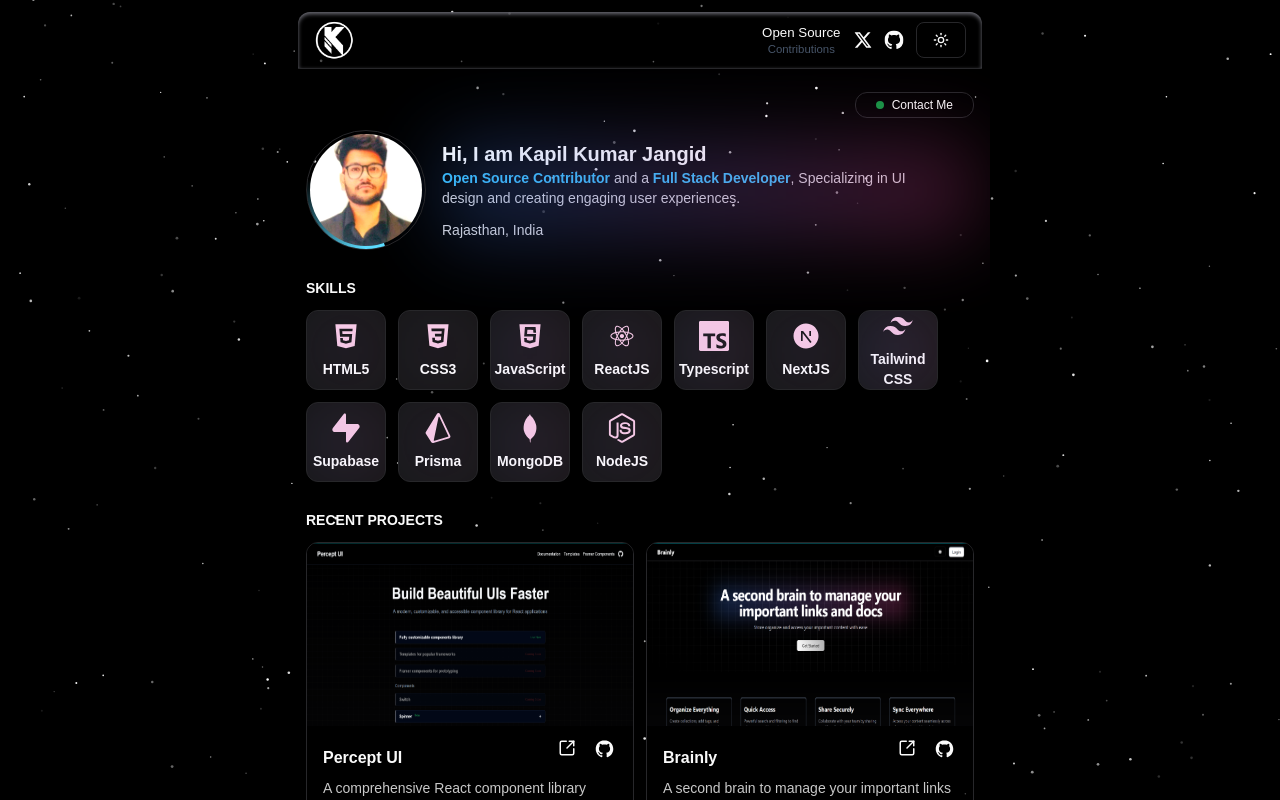
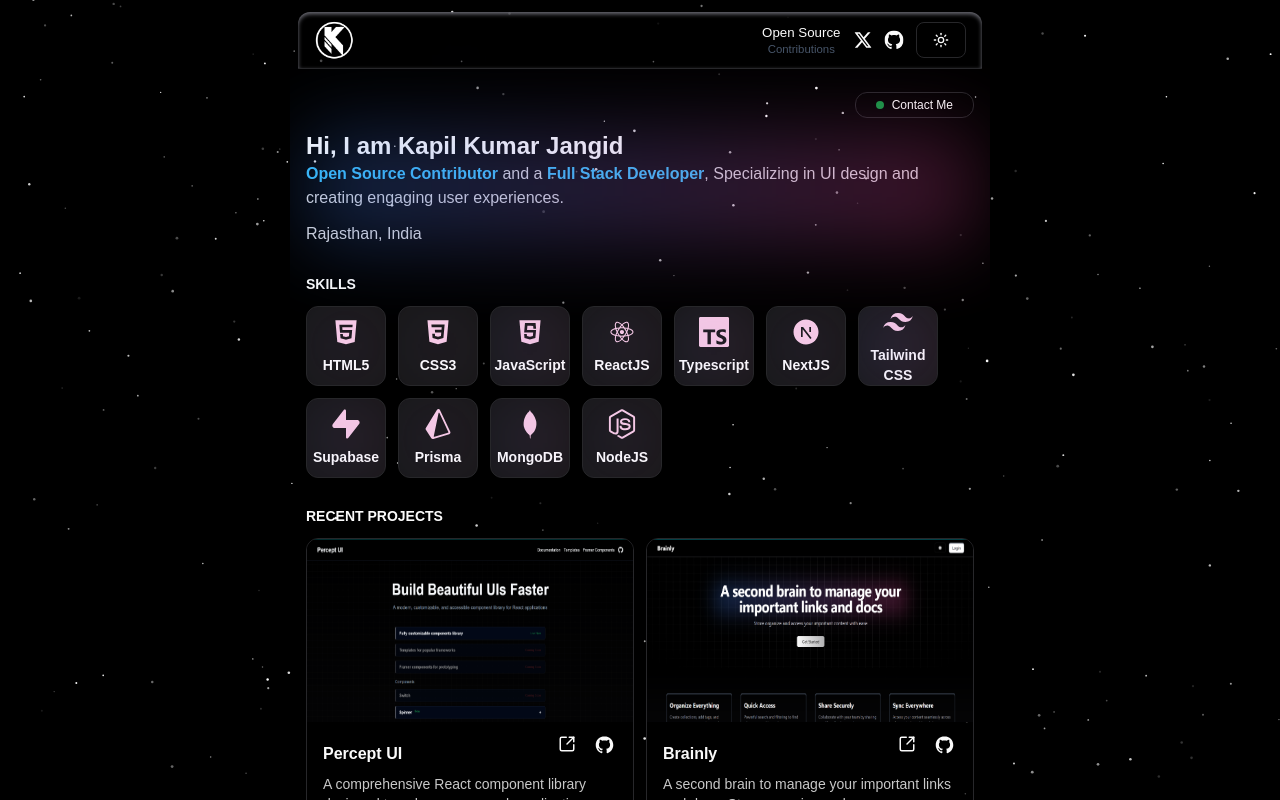
Before and after one commit to CuriousCoder00/portfolio, a Next.js app: page / in a window 1280 px wide. Shown: the top 800 px of the page. Built offline with nearby package versions, Linux system fonts and the light colour scheme.

Commit message:
Refactor Profile component to improve layout and update text styles

```diff
--- a/components/profile.tsx
+++ b/components/profile.tsx
@@ -16,27 +16,9 @@ const Profile = () => {
         </Link>
       </div>
       <div className="flex items-center justify-start gap-4">
-        <div className="flex items-center justify-center ">
-          <div className="mx-auto flex w-full max-w-lg items-center justify-center">
-            <div className="relative z-10 flex w-full items-center overflow-hidden rounded-full border p-[3px]">
-              <div className="animate-rotate absolute inset-0 h-full w-full rounded-full dark:bg-[conic-gradient(#5cdcff_20deg,transparent_120deg)] bg-[conic-gradient(#ff16b1_20deg,transparent_120deg)] transition-colors delay-200"></div>
-              <div className="relative z-20 flex w-full rounded-full">
-                <div className="flex items-center justify-center w-28 h-28 rounded-full overflow-hidden object-cover">
-                  <Image
-                    className="saturate-150 contrast-125"
-                    src={p.image}
-                    alt="pfp"
-                    width={120}
-                    height={120}
-                  />
-                </div>
-              </div>
-            </div>
-          </div>
-        </div>
         <div className="flex flex-col items-start justify-start sm:pr-6 relative">
-          <h1 className="font-bold text-xl">Hi, I am {p.name}</h1>
-          <p className="font-thin dark:text-zinc-300 text-sm">
+          <h1 className="font-bold text-2xl">Hi, I am {p.name}</h1>
+          <p className="font-thin dark:text-zinc-300 text-md">
             {p.roles.map((role, idx) => (
               <span key={idx}>
                 <span className="font-bold text-sky-700 dark:text-sky-400">
@@ -47,7 +29,7 @@ const Profile = () => {
             ))}
             , {p.description}
           </p>
-          <p className="mt-3 font-thin dark:text-zinc-300 text-sm">
+          <p className="mt-3 font-thin dark:text-zinc-300 text-md">
             {p.location}
           </p>
           <span
--- a/data/profile.tsx
+++ b/data/profile.tsx
@@ -1,4 +1,3 @@
-import pfp from "@/assets/img.jpg";
 export const profileData = {
   name: "Kapil Kumar Jangid",
   roles: ["Open Source Contributor", "Full Stack Developer"],
@@ -6,5 +5,4 @@ export const profileData = {
   description:
     "Specializing in UI design and creating engaging user experiences.",
   location: "Rajasthan, India",
-  image: pfp,
 };
```
Also changed, not shown: assets/img.jpg (deleted).
